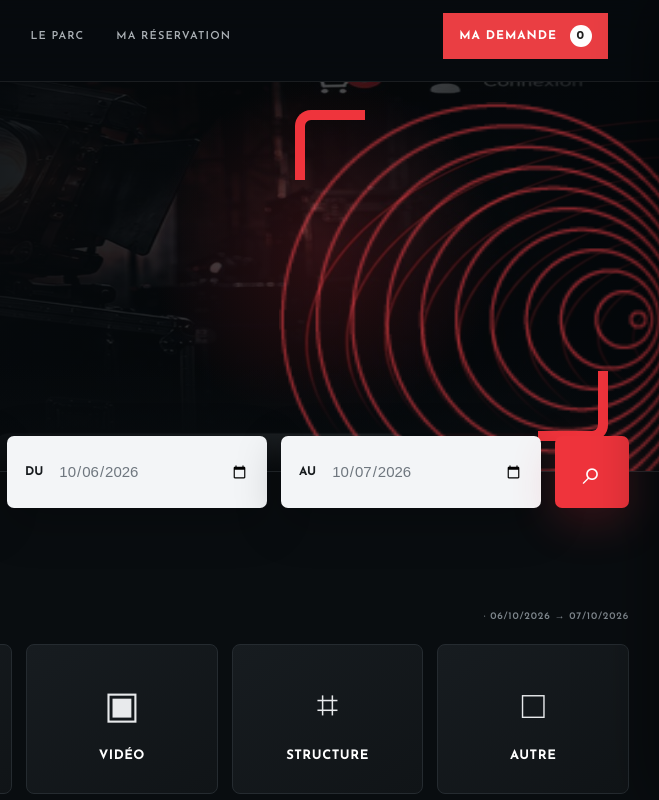
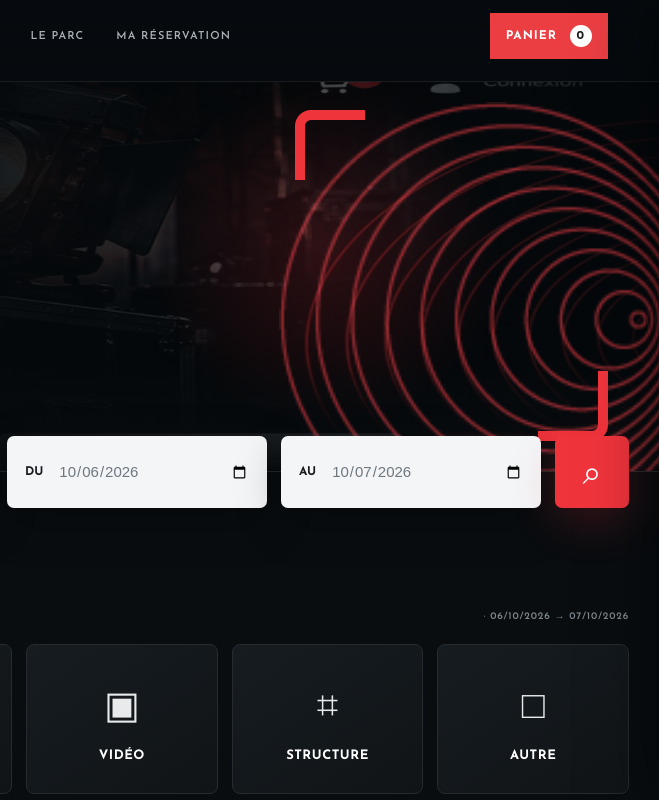
Before and after one commit to Averya91/3ISLYON, a website: page public/index.html in a window 1280 px wide. Shown: the top 800 px of the page, 621-1280 px from the left. Drawn offline with Linux system fonts and the light colour scheme; no server answers.

Commit message:
Renomme la demande en panier dans l'en-tête

```diff
--- a/public/index.html
+++ b/public/index.html
@@ -7,7 +7,7 @@
 <link rel="preconnect" href="https://fonts.googleapis.com"><link rel="preconnect" href="https://fonts.gstatic.com" crossorigin>
 <link href="https://fonts.googleapis.com/css2?family=Josefin+Sans:wght@400;600;700&display=swap" rel="stylesheet"><link rel="stylesheet" href="styles.css">
 </head><body>
-<header class="topbar"><a class="brand" href="#catalogue"><img src="assets/logo-rouge.png" alt="3iS Institut international de l'image & du son"></a><nav><a class="active" href="#catalogue">CATALOGUE</a><a href="#categories">CATÉGORIES</a><a href="#parc">LE PARC</a><a href="#ma-reservation">MA RÉSERVATION</a></nav><button id="cartBtn" class="cart-btn">MA DEMANDE <span id="cartCount">0</span></button><div class="status"><i></i><span id="sync">Connexion…</span></div></header>
+<header class="topbar"><a class="brand" href="#catalogue"><img src="assets/logo-rouge.png" alt="3iS Institut international de l'image & du son"></a><nav><a class="active" href="#catalogue">CATALOGUE</a><a href="#categories">CATÉGORIES</a><a href="#parc">LE PARC</a><a href="#ma-reservation">MA RÉSERVATION</a></nav><button id="cartBtn" class="cart-btn" aria-expanded="false" aria-controls="cartDrawer">PANIER <span id="cartCount">0</span></button><div class="status"><i></i><span id="sync">Connexion…</span></div></header>
 <main>
 <section class="hero" id="catalogue"><div class="hero-bg"></div><img class="hero-wave" src="assets/onde-sonore.png" alt="" aria-hidden="true"><div class="hero-copy"><p class="eyebrow">3iS LYON · MAGASIN AUDIOVISUEL</p><h1>CATALOGUE<br><span>MATÉRIEL</span></h1><p>Consultez le matériel audiovisuel et vérifiez sa disponibilité selon vos dates d'utilisation.</p></div><div class="hero-corner tl"></div><div class="hero-corner br"></div></section>
 <section class="search-panel"><div class="searchbox"><span class="search-icon">⌕</span><input id="q" autocomplete="off" placeholder="Rechercher un équipement…"></div><label class="date"><b>DU</b><input id="from" type="date"></label><label class="date"><b>AU</b><input id="to" type="date"></label><button id="refresh" aria-label="Vérifier les disponibilités">⌕</button></section>
```
